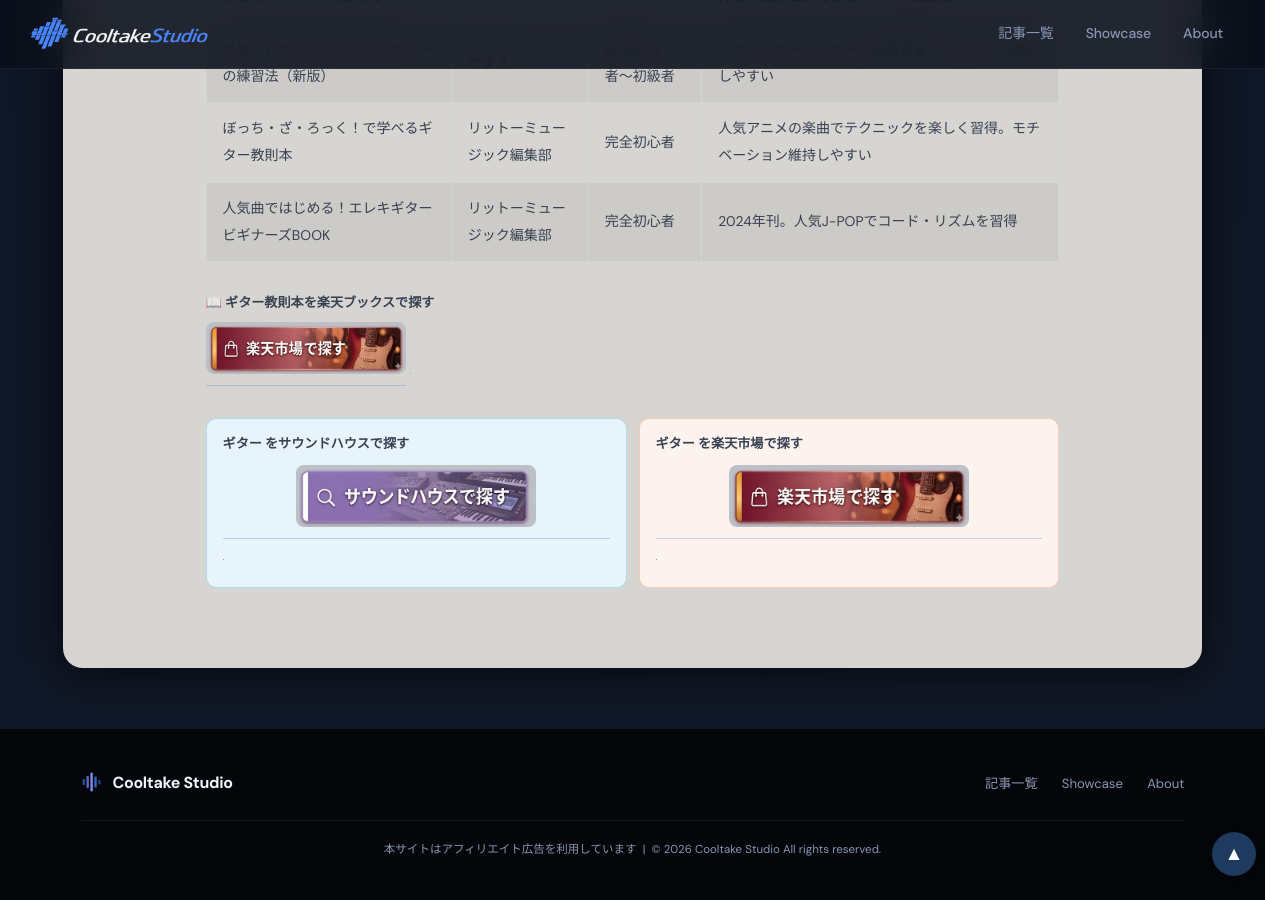
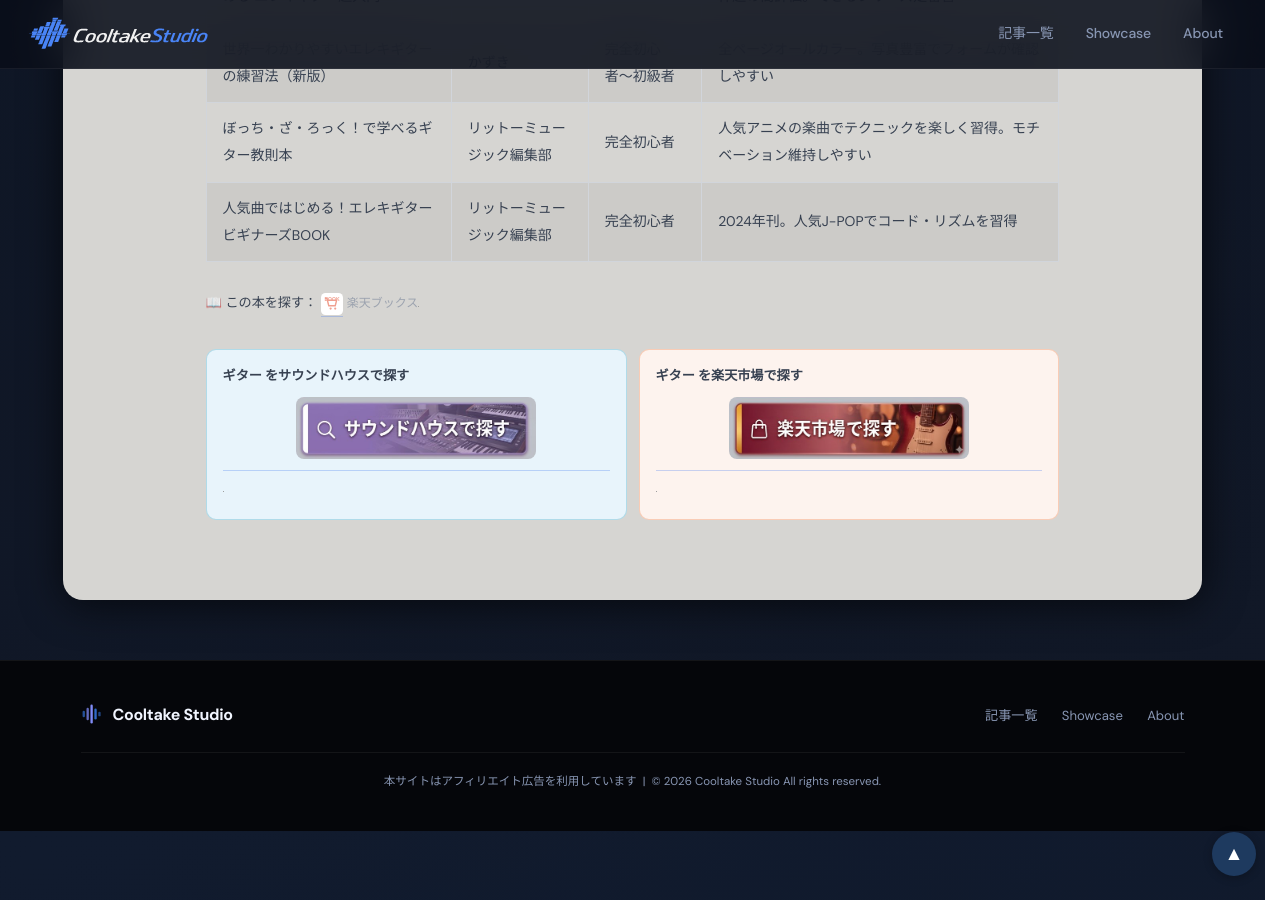
Before and after one commit to cooltake/cooltake-staging, a Jekyll site: the page built from _posts/2026-05-20-guitar-guide.md, in a window 1280 px wide and 900 px high, scrolled down 4454 px. Built offline with Jekyll 4.4.1, drawn with Linux system fonts in a browser that asks for light colours; some web fonts are replaced; grey boxes are pictures that could not be loaded.

Commit message:
sample: 楽天ブックスボタンをSVGカートアイコン方式に変更（hiro確認用）
Co-Authored-By: Claude Sonnet 4.6 <noreply@anthropic.com>

```diff
--- a/_posts/2026-05-20-guitar-guide.md
+++ b/_posts/2026-05-20-guitar-guide.md
@@ -104,11 +104,7 @@ image: /assets/images/thumb-guitar.png
 | ぼっち・ざ・ろっく！で学べるギター教則本 | リットーミュージック編集部 | 完全初心者 | 人気アニメの楽曲でテクニックを楽しく習得。モチベーション維持しやすい |
 | 人気曲ではじめる！エレキギター ビギナーズBOOK | リットーミュージック編集部 | 完全初心者 | 2024年刊。人気J-POPでコード・リズムを習得 |
 
-<div style="margin:.8rem 0 1.5rem;">
-<span style="display:block;font-size:.82rem;font-weight:bold;color:#374151;margin-bottom:6px;">📖 ギター教則本を楽天ブックスで探す</span>
-<a href="//af.moshimo.com/af/c/click?a_id=5565352&amp;p_id=54&amp;pc_id=54&amp;pl_id=616&amp;url=https%3A%2F%2Fsearch.rakuten.co.jp%2Fsearch%2Fmall%2F%25E3%2582%25AE%25E3%2582%25BF%25E3%2583%25BC+%25E6%2595%2599%25E5%2589%2587%25E6%259C%25AC%2F212%2F" rel="nofollow" referrerpolicy="no-referrer-when-downgrade" style="display:inline-block;text-decoration:none;"><img src="/assets/images/btn-rakuten.jpg" alt="楽天ブックスで探す" width="200" style="height:auto;border-radius:8px;display:inline-block;"></a>
-<img src="//i.moshimo.com/af/i/impression?a_id=5565352&amp;p_id=54&amp;pc_id=54&amp;pl_id=616" width="1" height="1" style="border:none;" alt="" loading="lazy">
-</div>
+<p style="margin:.8rem 0 .3rem;font-size:.82rem;color:#374151;">📖 この本を探す：<a href="//af.moshimo.com/af/c/click?a_id=5565352&amp;p_id=54&amp;pc_id=54&amp;pl_id=616&amp;url=https%3A%2F%2Fsearch.rakuten.co.jp%2Fsearch%2Fmall%2F%25E3%2582%25AE%25E3%2582%25BF%25E3%2583%25BC+%25E6%2595%2599%25E5%2589%2587%25E6%259C%25AC%2F212%2F" rel="nofollow" referrerpolicy="no-referrer-when-downgrade" style="display:inline-block;text-decoration:none;margin-left:.3em;vertical-align:middle;" title="楽天ブックスで探す"><svg xmlns="http://www.w3.org/2000/svg" width="22" height="22" viewBox="0 0 24 24" style="vertical-align:middle;"><rect width="24" height="24" rx="5" fill="#fff"/><path d="M5 6h1.5l2 8h7l1.5-6H8" stroke="#f0a090" stroke-width="1.6" stroke-linecap="round" stroke-linejoin="round" fill="none"/><circle cx="10.5" cy="17" r="1.2" fill="#f0a090"/><circle cx="15.5" cy="17" r="1.2" fill="#f0a090"/><text x="12" y="8.5" text-anchor="middle" font-family="sans-serif" font-size="5.5" font-weight="bold" fill="#f0a090">BOOK</text></svg></a><span style="font-size:.75rem;color:#9ca3af;margin-left:.3em;vertical-align:middle;">楽天ブックス</span><img src="//i.moshimo.com/af/i/impression?a_id=5565352&amp;p_id=54&amp;pc_id=54&amp;pl_id=616" width="1" height="1" style="border:none;" alt="" loading="lazy"></p>
 
 <div style="display:flex;gap:.75rem;margin:2rem 0;">
 <div style="flex:1;padding:.8rem 1rem 1rem;background:#e8f4fb;border-radius:10px;border:1px solid rgba(8,145,178,.25);">
```
